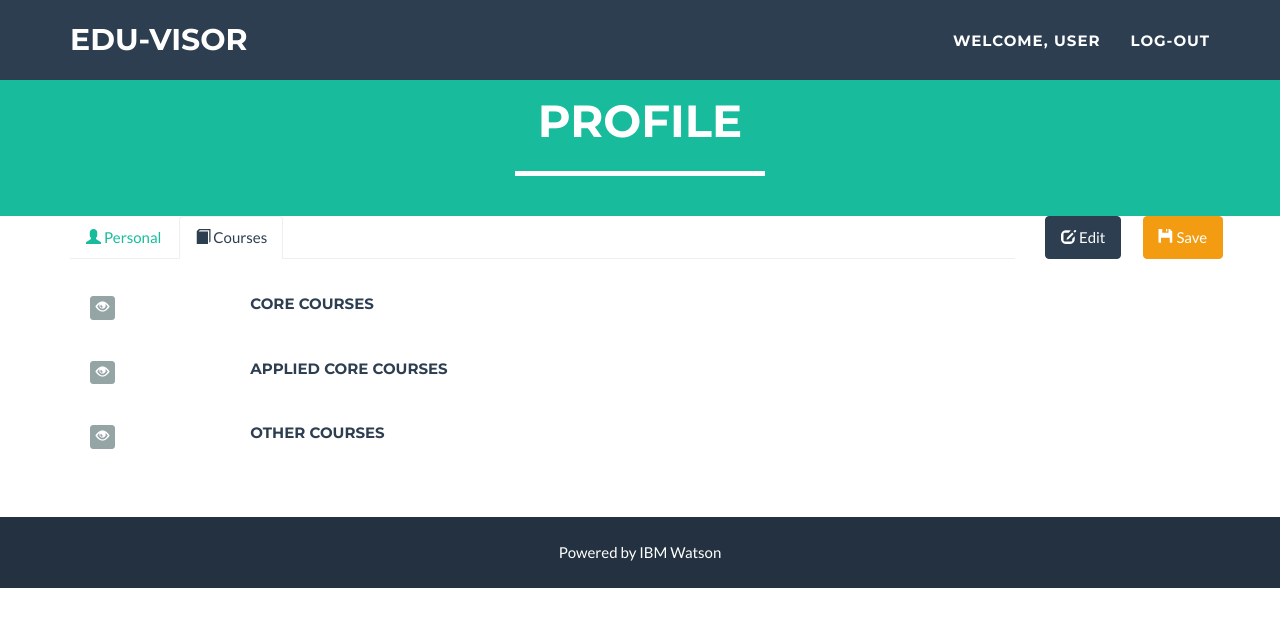
After one commit to CSE5914/Eduvisor, a PHP site: page /courses.html in a window 1280 px wide. The commit adds this page. Shown: the top 627 px of the page. Run offline with PHP 8.4, Linux system fonts and the light colour scheme; some libraries are stand-ins or nearby versions.

Commit message:
New Pages

```diff
--- /dev/null
+++ b/courses.html
@@ -0,0 +1,244 @@
+<!DOCTYPE html>
+<html lang="en">
+
+<head>
+
+    <meta charset="utf-8">
+    <meta http-equiv="X-UA-Compatible" content="IE=edge">
+    <meta name="viewport" content="width=device-width, initial-scale=1">
+    <meta name="description" content="">
+    <meta name="author" content="">
+
+    <title>Education e-Advisor</title>
+
+    <!-- Bootstrap Core CSS - Uses Bootswatch Flatly Theme: http://bootswatch.com/flatly/ -->
+    <link href="css/bootstrap.min.css" rel="stylesheet">
+
+    <!-- Custom CSS -->
+    <link href="css/freelancer.css" rel="stylesheet">
+
+    <!-- Custom Fonts -->
+    <link href="font-awesome-4.1.0/css/font-awesome.min.css" rel="stylesheet" type="text/css">
+    <link href="http://fonts.googleapis.com/css?family=Montserrat:400,700" rel="stylesheet" type="text/css">
+    <link href="http://fonts.googleapis.com/css?family=Lato:400,700,400italic,700italic" rel="stylesheet" type="text/css">
+
+    <!-- HTML5 Shim and Respond.js IE8 support of HTML5 elements and media queries -->
+    <!-- WARNING: Respond.js doesn't work if you view the page via file:// -->
+    <!--[if lt IE 9]>
+        <script src="https://oss.maxcdn.com/libs/html5shiv/3.7.0/html5shiv.js"></script>
+        <script src="https://oss.maxcdn.com/libs/respond.js/1.4.2/respond.min.js"></script>
+    <![endif]-->
+
+</head>
+
+<body id="page-top" class="index">
+
+    <!-- Navigation -->
+    <nav class="navbar navbar-default navbar-fixed-top">
+        <div class="container">
+            <!-- Brand and toggle get grouped for better mobile display -->
+            <div class="navbar-header page-scroll">
+                <button type="button" class="navbar-toggle" data-toggle="collapse" data-target="#bs-example-navbar-collapse-1">
+                    <span class="sr-only">Toggle navigation</span>
+                    <span class="icon-bar"></span>
+                    <span class="icon-bar"></span>
+                    <span class="icon-bar"></span>
+                </button>
+                <a class="navbar-brand" href="#page-top">Edu-Visor</a>
+            </div>
+
+            <!-- Collect the nav links, forms, and other content for toggling -->
+            <div class="collapse navbar-collapse" id="bs-example-navbar-collapse-1">
+                <ul class="nav navbar-nav navbar-right">
+                    <li class="page-scroll">
+                       <a href="#welcome">Welcome, user</a>
+                    </li>
+
+                    <li class="page-scroll">
+                        <a href="home.html">Log-out</a>
+                    </li>
+                    <!--<li class="page-scroll">
+                        <a href="#contact">Contact</a>
+                    </li>-->
+                </ul>
+            </div>
+            <!-- /.navbar-collapse -->
+        </div>
+        <!-- /.container-fluid -->
+    </nav>
+    <br>
+    <section class="success" id="register">
+        <div class="container">
+            <div class="col-lg-12 text-center">
+                <h2>Profile</h2>
+                <hr class="star-light">
+            </div>
+        </div>
+    </section>
+
+    <!-- <div class="row">
+        <div class="row text-center">
+            <div class="form-group col-md-6 text-right">
+                    <button type="submit" class="btn btn-primary btn-mini" style="width:25%"><i class="glyphicon glyphicon-user"></i> Personal</button>
+            </div>
+            <div class="form-group col-md-6 text-left">
+                    <button type="submit" class="btn btn-primary btn-mini" style="width:25%"><i class="glyphicon glyphicon-book"></i> Course</button>
+            </div>
+
+        </div> -->
+    </div>
+    <div class="container">
+        <div class="row">
+            <div class="col-lg-10">
+                <ul class="nav nav-tabs">
+                    <li ><a href="profile.html"><i class="glyphicon glyphicon-user"></i> Personal</a></li>
+                    <li class="active"><a href=""><i class="glyphicon glyphicon-book"></i> Courses</a></li>
+                </ul>
+            </div>
+            <div class="col-lg-1">
+                <button type="submit" class="btn btn-primary btn-mini" ><i class="glyphicon glyphicon-edit"></i> Edit</button>
+            </div>
+            <div class="col-lg-1">
+                <button type="submit" class="btn btn-warning btn-mini" ><i class="glyphicon glyphicon-floppy-disk"></i> Save</button>
+            </div>
+        </div>
+        <br>
+        <div classe="row">
+            <div class="container-fluid">
+                <table class="table table-condensed" style="border-collapse:collapse;">
+                    <tbody>
+                        <tr data-toggle="collapse" data-target="#demo1" class="accordion-toggle">
+                            <td><h5><button class="btn btn-default btn-xs"><span class="glyphicon glyphicon-eye-open"></span></button></h5></td>
+                            <td><h5>Core Courses</h5></td>
+                        </tr>
+                        <tr>
+                            <td colspan="12" class="hiddenRow"><div class="accordian-body collapse" id="demo1">
+                                <table class="table table-striped">
+                                    <thead>
+                                        <tr><td><h6>Name</h6></td><td><h6>Number</h6></td><td><h6>Credits</h6></td><td><h6>Action</h6></td></tr>
+                                    </thead>
+                                    <tbody>
+                                        <tr><td>Programming Language</td><td>6431</td><td>3</td><td><a href="#" class="btn btn-default btn-sm">
+                                        <i class="glyphicon glyphicon-cog"></i></a></td></tr>
+                                        <tr><td>Operationg Systems</td><td>6331</td><td>3</td><td><a href="#" class="btn btn-default btn-sm">
+                                        <i class="glyphicon glyphicon-cog"></i></a></td></tr>
+                                        <tr><td>Algorithms</td><td>6341</td><td>3</td><td><a href="#" class="btn btn-default btn-sm">
+                                        <i class="glyphicon glyphicon-cog"></i></a></td></tr>
+                                    </tbody>
+                                </table>
+
+                                </div>
+                            </td>
+                        </tr>
+                        <tr data-toggle="collapse" data-target="#demo2" class="accordion-toggle">
+                            <td><h5><button class="btn btn-default btn-xs"><span class="glyphicon glyphicon-eye-open"></span></button></h5></td>
+                            <td><h5>Applied Core Courses</h5></td>
+                        </tr>
+                        <tr>
+                            <td colspan="12" class="hiddenRow"><div class="accordian-body collapse" id="demo2">
+                                <table class="table table-striped">
+                                    <thead>
+                                        <tr><td><h6>Name</h6></td><td><h6>Number</h6></td><td><h6>Credits</h6></td><td><h6>Action</h6></td></tr>
+                                    </thead>
+                                    <tbody>
+                                        <tr><td>Data Mining</td><td>5243</td><td>3</td><td><a href="#" class="btn btn-default btn-sm">
+                                        <i class="glyphicon glyphicon-cog"></i></a></td></tr>
+                                        <tr><td>Parrallel Computing</td><td>5441</td><td>3</td><td><a href="#" class="btn btn-default btn-sm">
+                                        <i class="glyphicon glyphicon-cog"></i></a></td></tr>
+
+                                    </tbody>
+                                </table>
+
+                                </div>
+                            </td>
+                        </tr>
+                        <tr data-toggle="collapse" data-target="#demo3" class="accordion-toggle">
+                            <td><h5><button class="btn btn-default btn-xs"><span class="glyphicon glyphicon-eye-open"></span></button></h5></td>
+                            <td><h5>Other Courses</h5></td>
+                        </tr>
+                        <tr>
+                            <tr>
+                            <td colspan="12" class="hiddenRow"><div class="accordian-body collapse" id="demo3">
+                                <table class="table table-striped">
+                                    <thead>
+                                        <tr><td><h6>Name</h6></td><td><h6>Number</h6></td><td><h6>Credits</h6></td><td><h6>Action</h6></td></tr>
+                                    </thead>
+                                    <tbody>
+                                        <tr><td>Adv. Computer Arch</td><td>6429</td><td>3</td><td><a href="#" class="btn btn-default btn-sm">
+                                        <i class="glyphicon glyphicon-cog"></i></a></td></tr>
+                                        <tr><td>Mobile App Dev</td><td>5246</td><td>3</td><td><a href="#" class="btn btn-default btn-sm">
+                                        <i class="glyphicon glyphicon-cog"></i></a></td></tr>
+                                        <tr><td>MS Research</td><td>6998</td><td>3</td><td><a href="#" class="btn btn-default btn-sm">
+                                        <i class="glyphicon glyphicon-cog"></i></a></td></tr>
+                                        <tr><td>Info Security Projects</td><td>5472</td><td>3</td><td><a href="#" class="btn btn-default btn-sm">
+                                        <i class="glyphicon glyphicon-cog"></i></a></td></tr>
+                                        <tr><td>Capstone: SW App</td><td>5911</td><td>3</td><td><a href="#" class="btn btn-default btn-sm">
+                                        <i class="glyphicon glyphicon-cog"></i></a></td></tr>
+                                        <tr><td>Capstone: Knowledge Sys</td><td>5914</td><td>3</td><td><a href="#" class="btn btn-default btn-sm">
+                                        <i class="glyphicon glyphicon-cog"></i></a></td></tr>
+                                    </tbody>
+                                </table>
+
+                                </div>
+                            </td>
+                        </tr>
+                        </tr>
+                    </tbody>
+                </table>
+                <br>
+            </div>
+        </div>
+    </div>
+
+
+
+    </section>
+    <!-- Footer -->
+    <footer class="text-center">
+        <div class="footer-below">
+            <div class="container">
+                <div class="row">
+                    <div class="col-lg-12">
+                        Powered by IBM Watson
+                    </div>
+                </div>
+            </div>
+        </div>
+    </footer>
+
+    <!-- Scroll to Top Button (Only visible on small and extra-small screen sizes) -->
+    <div class="scroll-top page-scroll visible-xs visble-sm">
+        <a class="btn btn-primary" href="#page-top">
+            <i class="fa fa-chevron-up"></i>
+        </a>
+    </div>
+
+    <!-- Portfolio Modals -->
+
+
+
+
+
+
+
+    <!-- jQuery Version 1.11.0 -->
+    <script src="js/jquery-1.11.0.js"></script>
+
+    <!-- Bootstrap Core JavaScript -->
+    <script src="js/bootstrap.min.js"></script>
+
+    <!-- Plugin JavaScript -->
+    <script src="http://cdnjs.cloudflare.com/ajax/libs/jquery-easing/1.3/jquery.easing.min.js"></script>
+    <script src="js/classie.js"></script>
+    <script src="js/cbpAnimatedHeader.js"></script>
+
+    <!-- Contact Form JavaScript -->
+    <script src="js/jqBootstrapValidation.js"></script>
+    <script src="js/contact_me.js"></script>
+
+    <!-- Custom Theme JavaScript -->
+    <script src="js/freelancer.js"></script>
+
+</body>
+
+</html>
--- a/css/freelancer.css
+++ b/css/freelancer.css
@@ -171,7 +171,8 @@ header .intro-text .skills {
 }
 
 section {
-    padding: 100px 0;
+    padding: 75px 0;
+    padding-bottom: 10px;
 }
 
 section h2 {
```
Also changed, not shown: profile.html (added, +198 -0 lines).
